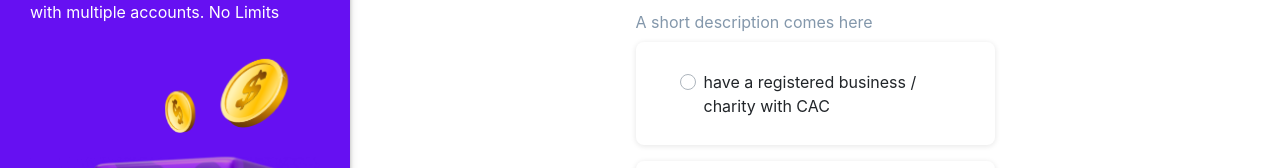
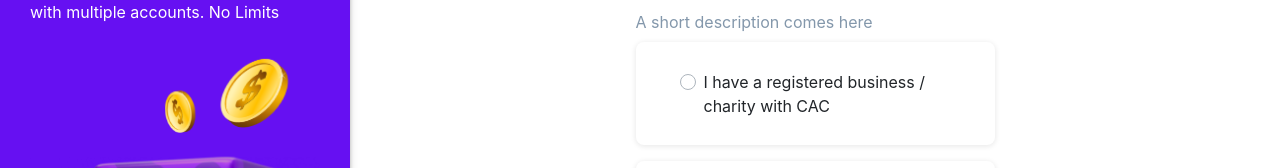
Before and after one commit to sammieeblaq/prospa, a React (Create React App) app: page / in a window 1280 px wide. Both pictures are taken after a click on the button "Next". Shown: the part 244-412 px from the top of the page. Built offline with nearby package versions, Linux system fonts and the light colour scheme.

Commit message:
chore: added the pink border

```diff
--- a/src/components/Form/FormTwo.js
+++ b/src/components/Form/FormTwo.js
@@ -1,21 +1,30 @@
-import React from 'react'
+import React, { useState } from 'react'
 import { Accordion, Card } from "react-bootstrap"
 
 import check from "../../assets/images/check.png"
 
 export default function FormTwo() {
+  const [toggle, setToggle] = useState(false)
+  const [toggle2, setToggle2] = useState(false)
+
+  const addClass = (val) => {
+    const style = "px-4 py-3 rnd border-0 shadow__form"
+    if (val === "1" && toggle) return style.concat(" rnd__color")
+    if (val === "2" && toggle2) return style.concat(" rnd__color")
+    return style
+  }
   return (
     <div>
       <div className="form__title">Open a new business account</div>
       <div className="form__description mb-2">A short description comes here</div>
       <div>
         <Accordion defaultActiveKey="1">
-          <Card className="px-4 py-3 rnd border-0 shadow__form">
-            <Accordion.Toggle className="bg-white no__bottom" as={Card.Header} eventKey="0">
+          <Card className={addClass("1")}>
+            <Accordion.Toggle className="bg-white no__bottom" onClick={() => setToggle(!toggle)} as={Card.Header} eventKey="0">
               <div className="custom-control custom-radio">
                 <input type="radio" id="customRadio1" name="customRadio" className="d-none custom-control-input" />
                 <label className="custom-control-label" htmlFor="customRadio1">
-                  have a registered business / <b />
+                  I have a registered business / <b />
                     charity with CAC <br />
                 </label>
               </div>
@@ -33,8 +42,8 @@ export default function FormTwo() {
       </div>
       <div className="mt-3">
         <Accordion defaultActiveKey="1">
-          <Card className="px-4 py-3 border-0 rnd shadow__form">
-            <Accordion.Toggle className="bg-white no__bottom" as={Card.Header} eventKey="0">
+          <Card className={addClass("2")}>
+            <Accordion.Toggle className="bg-white no__bottom" onClick={() => setToggle2(!toggle2)} as={Card.Header} eventKey="0">
               <div className="custom-control custom-radio">
                 <input type="radio" id="customRadio2" name="customRadio" className="d-none custom-control-input" />
                 <label className="custom-control-label" htmlFor="customRadio2">
--- a/src/styles/styles.css
+++ b/src/styles/styles.css
@@ -195,7 +195,7 @@
 }
 
 .rnd__color {
-    border: 0.5px solid #fa4a84;
+    border: 0.5px solid #fa4a84 !important;
 }
 
 .no__bottom {
```
